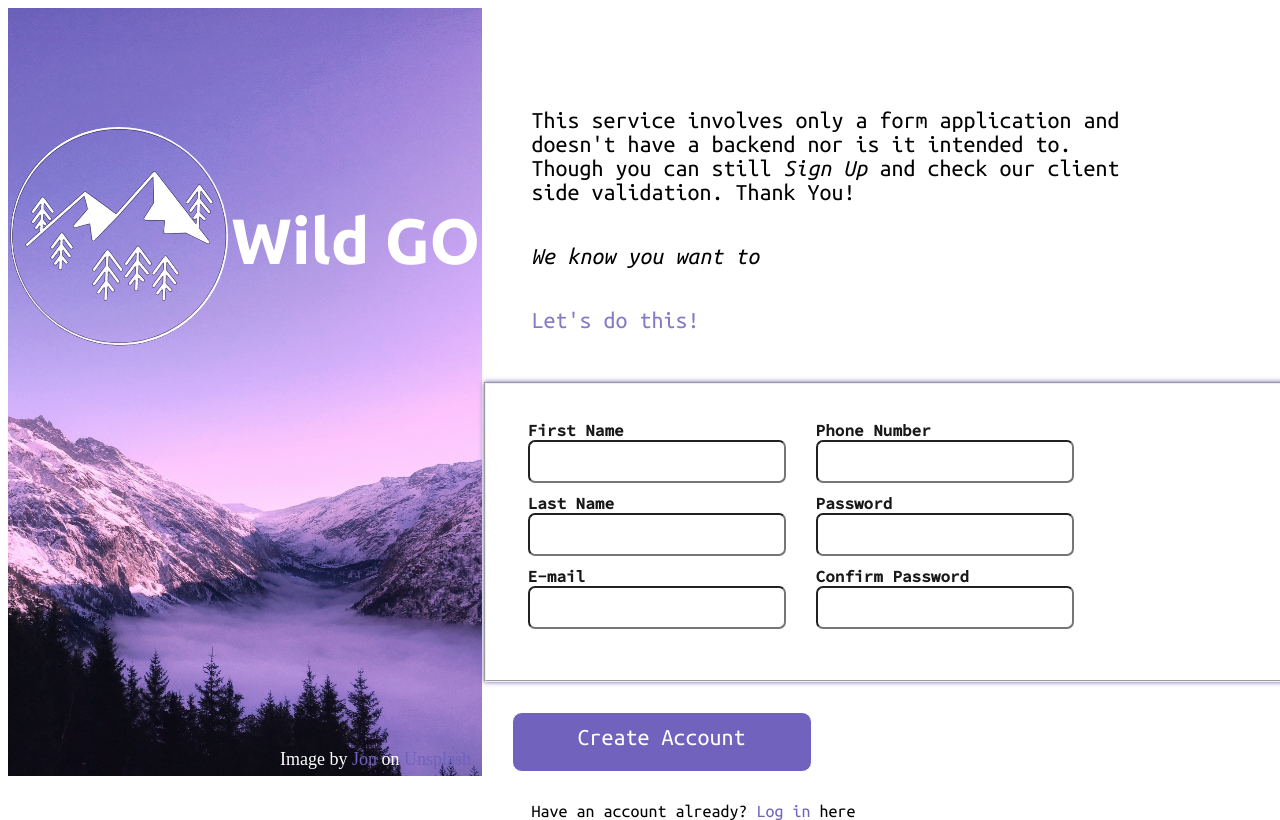
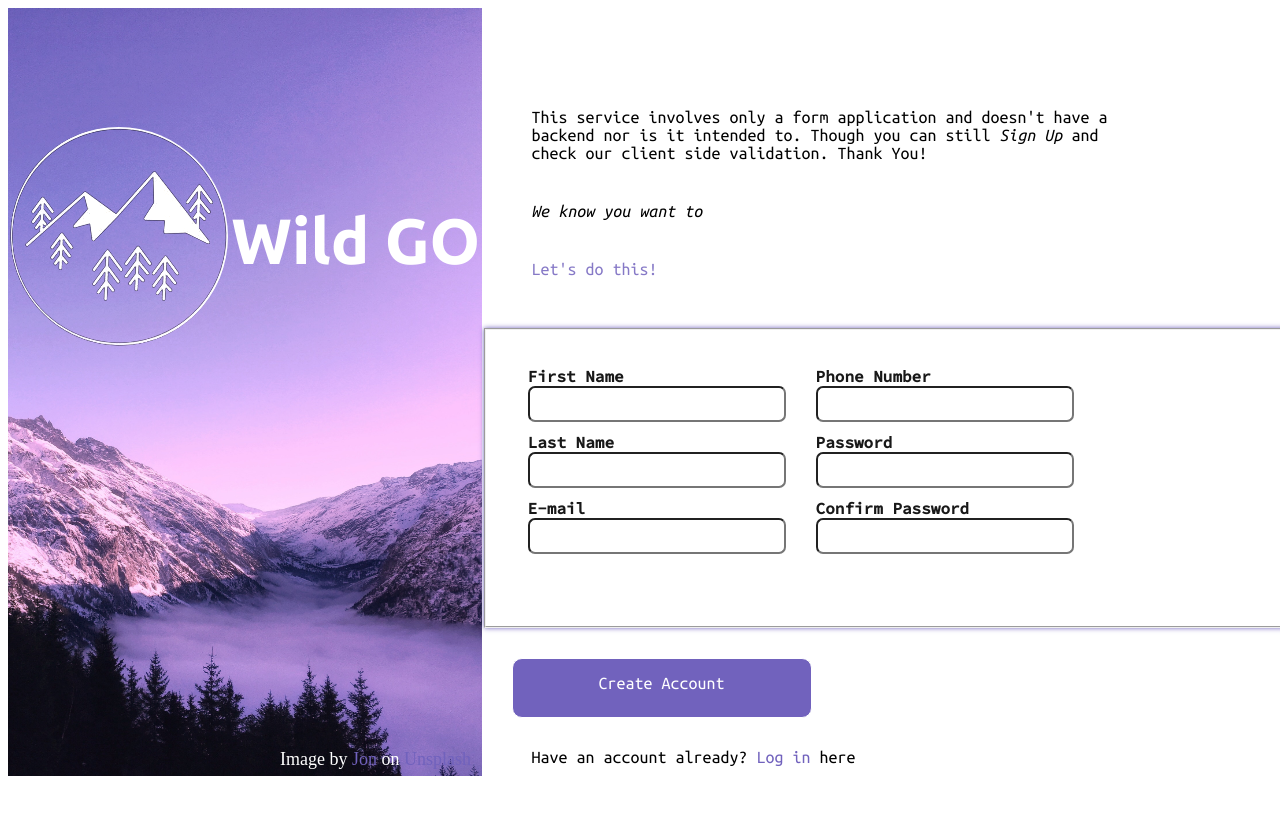
Before and after one commit to LAKSHYA201/Form-Page, a plain HTML site: page index.html in a window 1280 px wide. Drawn offline with Linux system fonts and the light colour scheme.

Commit message:
correct font sizes

```diff
--- a/style.css
+++ b/style.css
@@ -32,18 +32,18 @@ display: flex;
     margin-top: 100px;
     margin-left: 50px;
     font-family: 'Ubuntu Mono', monospace;
-font-size: x-large;
+font-size: large;
 }
 .textImpSlant{
     font-family: 'Ubuntu Mono', monospace;
-    font-size: x-large;
+    font-size: large;
     margin-top: 40px;
     margin-left: 50px;
 }
 .grayText{
     font-family: 'Ubuntu Mono', monospace;
     opacity: 85%;
-    font-size: x-large;
+    font-size: large;
     margin-top: 40px;
     margin-left: 50px;
     color:#7162bd;
@@ -77,7 +77,7 @@ label{
 input{
 padding-bottom: 10px;
 margin-bottom: 10px;
-font-size: x-large;
+font-size: large;
 }
 .textBox{
     width:250px;
```
